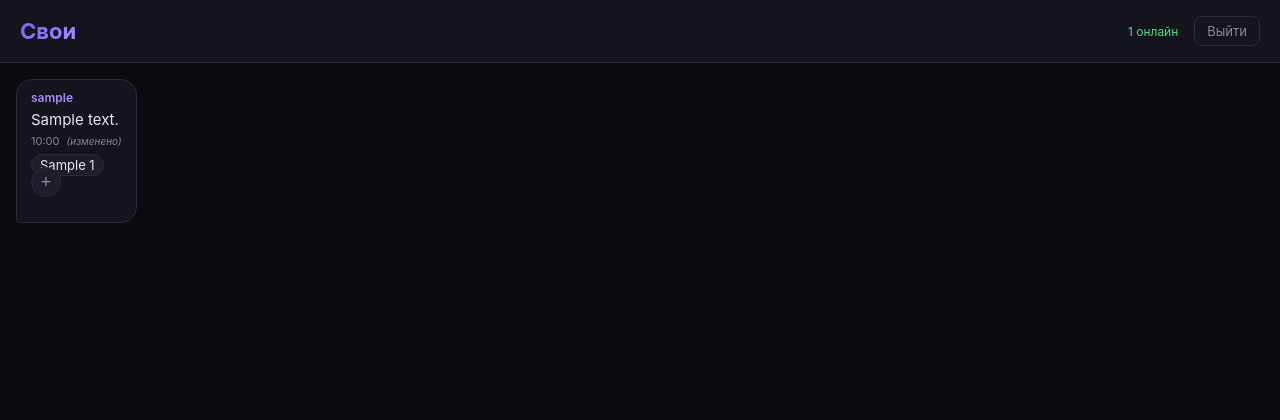
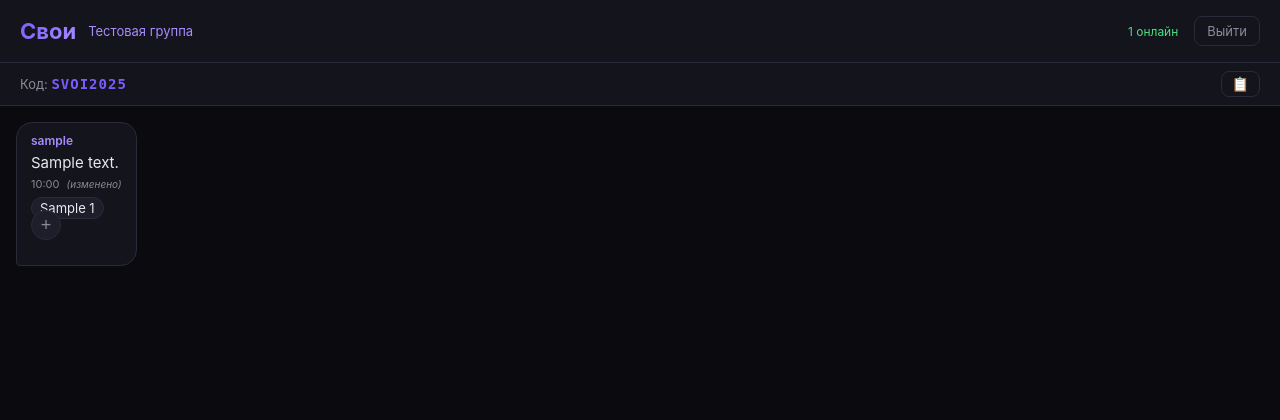
Before and after one commit to achigrin2611-prog/svoi, a Flask app: page /chat in a window 1280 px wide. Shown: the top 420 px of the page. Run offline with Flask 3, Linux system fonts and the light colour scheme; a user stored in the database is signed in; tables that the repository leaves empty hold one stand-in row (values such as "Sample post"); some libraries are stand-ins or nearby versions.

Commit message:
Add: create group feature

```diff
--- a/app.py
+++ b/app.py
@@ -7,6 +7,8 @@ from flask_login import LoginManager, UserMixin, login_user, login_required, log
 from flask_socketio import SocketIO, emit
 from werkzeug.security import generate_password_hash, check_password_hash
 import os
+import random
+import string
 
 # ============ НАСТРОЙКА ============
 app = Flask(__name__)
@@ -27,6 +29,15 @@ socketio = SocketIO(app, cors_allowed_origins="*", async_mode='eventlet')
 login_manager = LoginManager()
 login_manager.init_app(app)
 login_manager.login_view = 'login'
+
+
+# ============ ГЕНЕРАЦИЯ КОДА ============
+def generate_invite_code():
+    """Генерирует уникальный код приглашения"""
+    while True:
+        code = 'SVOI-' + ''.join(random.choices(string.ascii_uppercase + string.digits, k=4))
+        if not Group.query.filter_by(invite_code=code).first():
+            return code
 
 
 # ============ МОДЕЛИ БАЗЫ ДАННЫХ ============
@@ -52,7 +63,7 @@ class Message(db.Model):
     group_id = db.Column(db.Integer, db.ForeignKey('group.id'))
     timestamp = db.Column(db.DateTime, default=db.func.current_timestamp())
     is_edited = db.Column(db.Boolean, default=False)
-    reply_to_id = db.Column(db.Integer, db.ForeignKey('message.id'), nullable=True)
+    reply_to_id = db.Column(db.Integer, nullable=True)
     reply_to_text = db.Column(db.Text, nullable=True)
     reply_to_user = db.Column(db.String(50), nullable=True)
     user = db.relationship('User', backref='messages')
@@ -129,6 +140,42 @@ def register():
     return render_template('login.html', register=True)
 
 
+@app.route('/create_group', methods=['GET', 'POST'])
+def create_group():
+    if request.method == 'POST':
+        group_name = request.form.get('group_name', '').strip()
+        username = request.form.get('username', '').strip()
+        password = request.form.get('password', '')
+
+        if not group_name or not username or not password:
+            flash('Заполни все поля')
+            return redirect(url_for('create_group'))
+
+        if User.query.filter_by(username=username).first():
+            flash('Такое имя уже занято')
+            return redirect(url_for('create_group'))
+
+        # Создаём группу с уникальным кодом
+        invite_code = generate_invite_code()
+        new_group = Group(name=group_name, invite_code=invite_code)
+        db.session.add(new_group)
+        db.session.commit()
+
+        # Создаём пользователя
+        user = User(
+            username=username,
+            password_hash=generate_password_hash(password),
+            group_id=new_group.id
+        )
+        db.session.add(user)
+        db.session.commit()
+
+        login_user(user)
+        return redirect(url_for('chat'))
+
+    return render_template('create_group.html')
+
+
 @app.route('/chat')
 @login_required
 def chat():
@@ -143,7 +190,13 @@ def chat():
             counts[r.emoji] = counts.get(r.emoji, 0) + 1
         reactions_data[msg.id] = counts
 
-    return render_template('chat.html', messages=messages, users=users, reactions_data=reactions_data)
+    return render_template(
+        'chat.html',
+        messages=messages,
+        users=users,
+        reactions_data=reactions_data,
+        group=current_user.group
+    )
 
 
 @app.route('/logout')
@@ -168,7 +221,7 @@ def handle_message(data):
     if reply_to_id:
         original = Message.query.get(reply_to_id)
         if original:
-            reply_to_text = original.text[:100]  # первые 100 символов
+            reply_to_text = original.text[:100]
             reply_to_user = original.user.username
 
     msg = Message(
--- a/static/script.js
+++ b/static/script.js
@@ -323,6 +323,32 @@ function scrollToMessage(messageId) {
     }
 }
 
+// ============ КОПИРОВАТЬ КОД ПРИГЛАШЕНИЯ ============
+function copyInviteCode(code) {
+    navigator.clipboard.writeText(code).then(() => {
+        const toast = document.createElement('div');
+        toast.textContent = '✅ Код скопирован: ' + code;
+        toast.style.cssText = `
+            position: fixed;
+            top: 20px;
+            left: 50%;
+            transform: translateX(-50%);
+            background: var(--accent);
+            color: white;
+            padding: 12px 24px;
+            border-radius: 12px;
+            font-size: 14px;
+            z-index: 10000;
+            box-shadow: 0 8px 24px rgba(0, 0, 0, 0.4);
+        `;
+        document.body.appendChild(toast);
+
+        setTimeout(() => toast.remove(), 2500);
+    }).catch(err => {
+        alert('Код: ' + code);
+    });
+}
+
 // ============ ДОЛГИЙ ТАП ДЛЯ МОБИЛЬНЫХ ============
 function attachLongPress(msg) {
     let touchTimer = null;
--- a/static/style.css
+++ b/static/style.css
@@ -516,3 +516,47 @@ body {
     background: var(--bg);
     color: var(--red);
 }
+/* ============ НАЗВАНИЕ ГРУППЫ + КОД ============ */
+.group-name {
+    font-size: 13px;
+    color: var(--accent2);
+    margin-left: 12px;
+    max-width: 200px;
+    overflow: hidden;
+    text-overflow: ellipsis;
+    white-space: nowrap;
+}
+
+.invite-bar {
+    display: flex;
+    align-items: center;
+    justify-content: space-between;
+    padding: 8px 20px;
+    background: var(--bg2);
+    border-bottom: 1px solid var(--border);
+    font-size: 13px;
+    color: var(--text-dim);
+}
+
+.invite-bar b {
+    color: var(--accent);
+    font-family: monospace;
+    font-size: 14px;
+    letter-spacing: 1px;
+}
+
+.invite-bar button {
+    background: transparent;
+    border: 1px solid var(--border);
+    border-radius: 8px;
+    padding: 4px 10px;
+    font-size: 14px;
+    cursor: pointer;
+    color: var(--text);
+    transition: background 0.15s;
+}
+
+.invite-bar button:hover {
+    background: var(--bg3);
+    border-color: var(--accent);
+}
--- a/templates/chat.html
+++ b/templates/chat.html
@@ -4,9 +4,15 @@
 <div class="chat-screen">
     <header class="chat-header">
         <h2>Свои</h2>
+        <span class="group-name" title="Название группы">{{ group.name }}</span>
         <span class="online-count">{{ users|length }} онлайн</span>
         <a href="{{ url_for('logout') }}" class="logout">Выйти</a>
     </header>
+
+    <div class="invite-bar">
+        <span>Код: <b>{{ group.invite_code }}</b></span>
+        <button onclick="copyInviteCode('{{ group.invite_code }}')">📋</button>
+    </div>
 
     <main class="messages" id="messages" data-current-user="{{ current_user.id }}">
         {% for msg in messages %}
--- a/templates/login.html
+++ b/templates/login.html
@@ -1,4 +1,5 @@
 {% extends "base.html" %}
+
 {% block content %}
 <div class="login-screen">
     <div class="login-box">
@@ -28,7 +29,8 @@
                 <input type="text" name="username" placeholder="Имя" required>
                 <input type="password" name="password" placeholder="Пароль" required>
                 <button type="submit">Войти</button>
-                <p class="switch">Ещё не свой? <a href="{{ url_for('register') }}">Регистрация</a></p>
+                <p class="switch">Ещё не свой? <a href="{{ url_for('register') }}">Войти по коду</a></p>
+                <p class="switch">Или <a href="{{ url_for('create_group') }}">создать свою группу</a></p>
             </form>
         {% endif %}
     </div>
```
Also changed, not shown: templates/create_group.html (added, +32 -0 lines).
